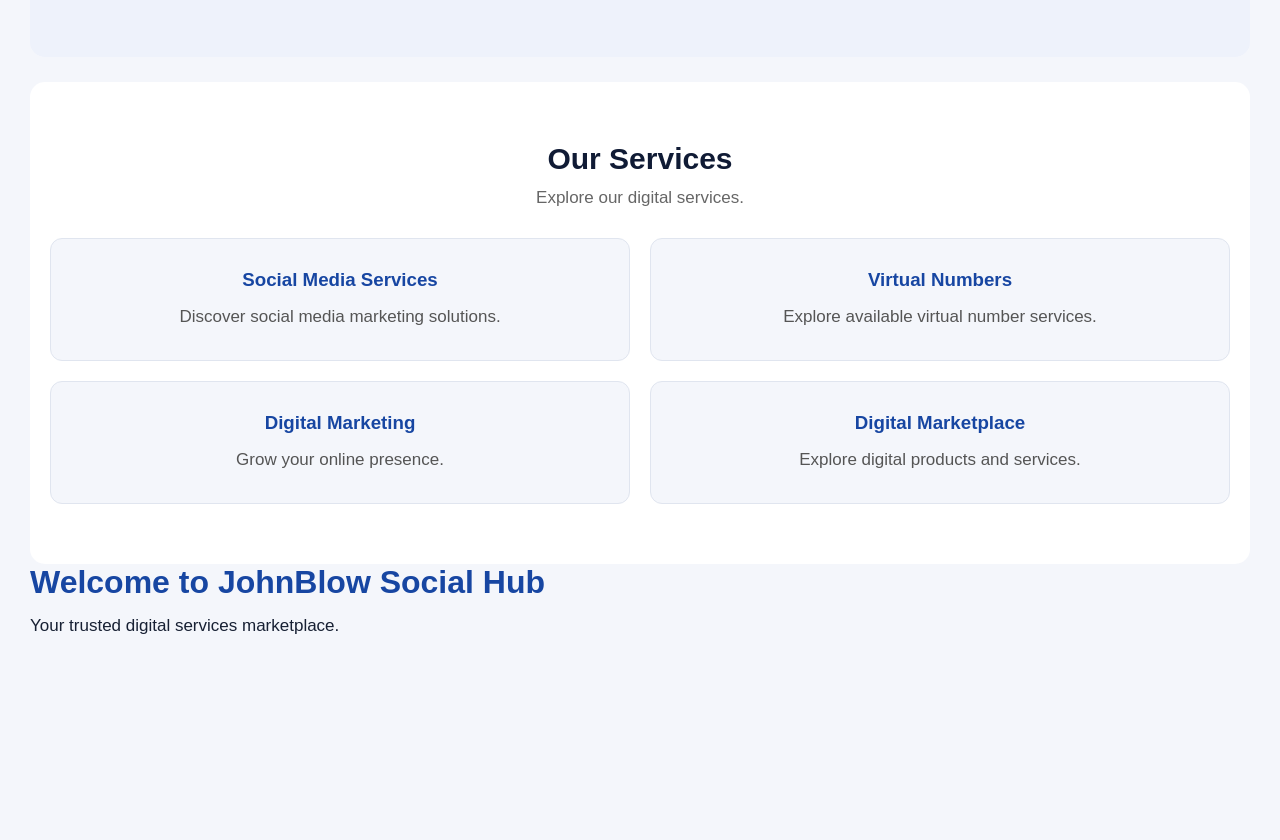
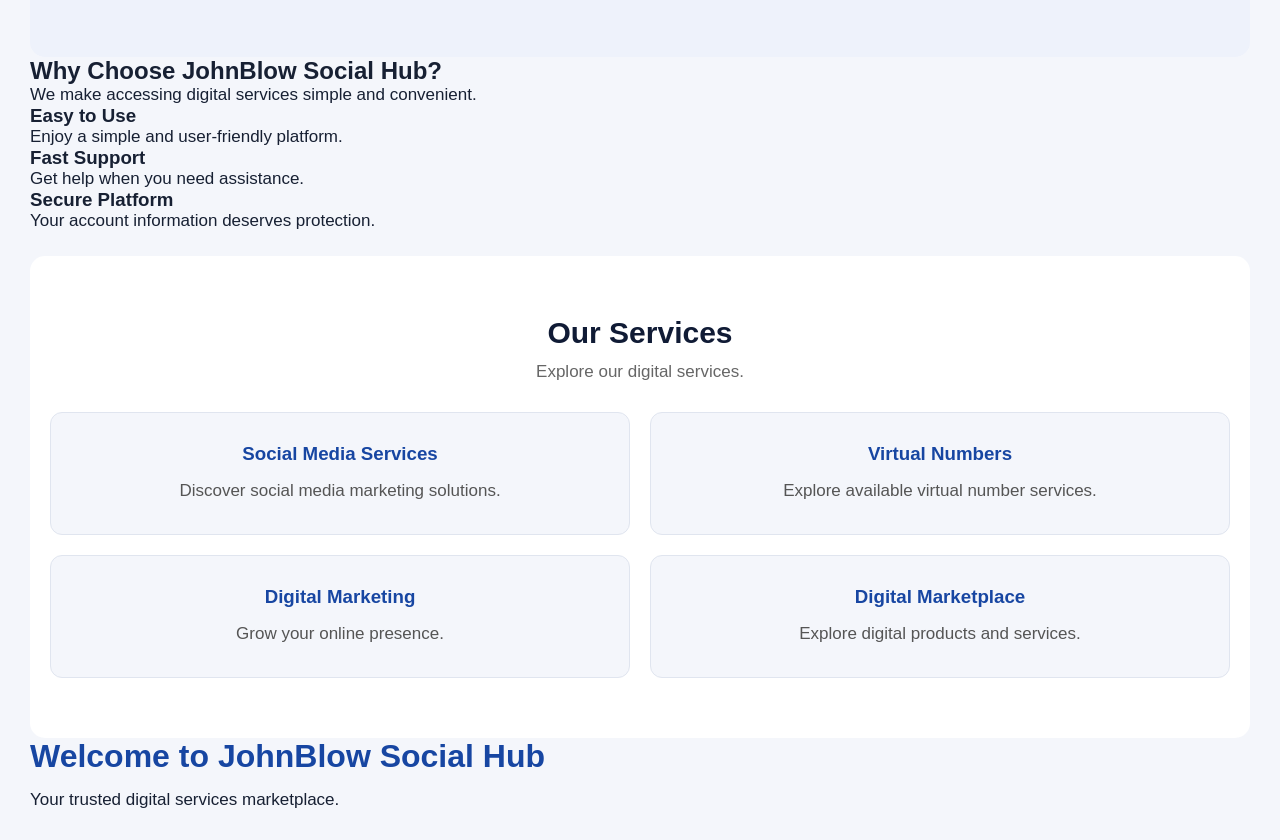
Before and after one commit to anyakorahjohn997-hash/johnblow-social-hub, a plain HTML site: page index.html in a window 1280 px wide. Shown: the part 855-1695 px from the top of the page. Before the commit the page ends 1521 px from the top, so only its background shows below. Drawn offline with Linux system fonts and the light colour scheme.

Commit message:
Update index.html

```diff
--- a/index.html
+++ b/index.html
@@ -67,6 +67,34 @@
 
 </section>
 
+<section class="why-choose-us">
+
+    <h2>Why Choose JohnBlow Social Hub?</h2>
+
+    <p>We make accessing digital services simple and convenient.</p>
+
+    <div class="benefits-container">
+
+        <div class="benefit-card">
+            <h3>Easy to Use</h3>
+            <p>Enjoy a simple and user-friendly platform.</p>
+        </div>
+
+        <div class="benefit-card">
+            <h3>Fast Support</h3>
+            <p>Get help when you need assistance.</p>
+        </div>
+
+        <div class="benefit-card">
+            <h3>Secure Platform</h3>
+            <p>Your account information deserves protection.</p>
+        </div>
+
+    </div>
+
+</section>
+
+
 <section class="services">
     <h2>Our Services</h2>
 
```
